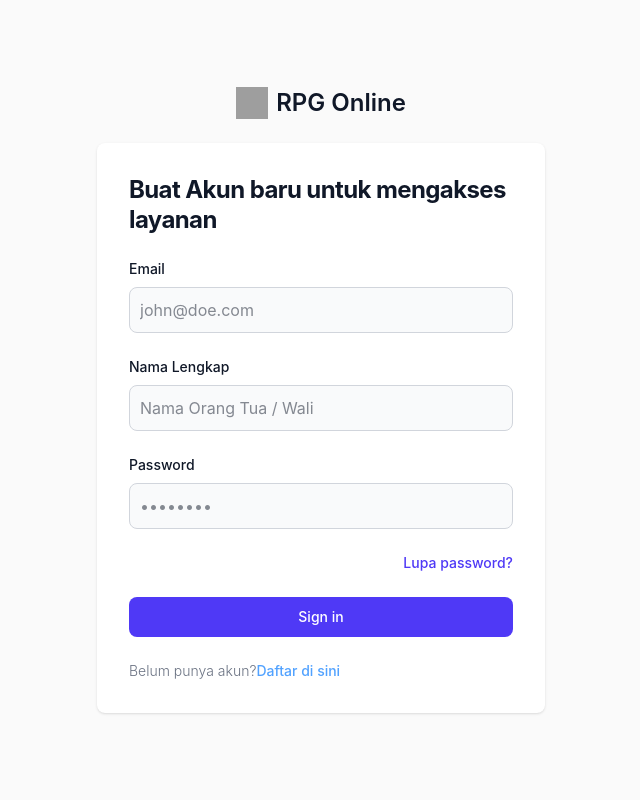
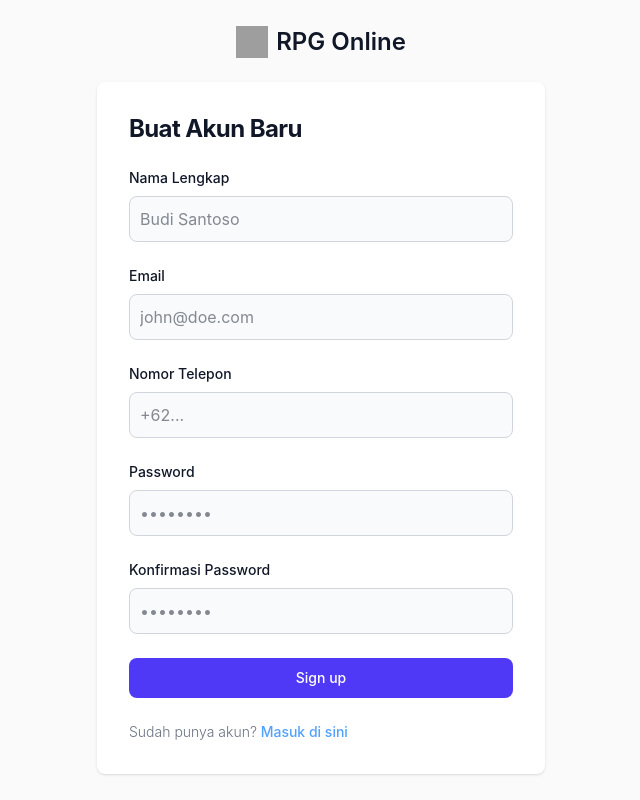
Before and after one commit to stywn93/rpg-online, a React (Vite) app: page /register in a window 1280 px wide. Shown: the whole page, without its empty margins (319-959 px from the left). Built offline with nearby package versions, Linux system fonts and the light colour scheme; grey boxes are pictures that could not be loaded.

Commit message:
WIP registration form

```diff
--- a/index.html
+++ b/index.html
@@ -4,7 +4,7 @@
     <meta charset="UTF-8" />
     <link rel="icon" type="image/svg+xml" href="/vite.svg" />
     <meta name="viewport" content="width=device-width, initial-scale=1.0" />
-    <title>rpg-online</title>
+    <title>RPG Online</title>
   </head>
   <body class="bg-neutral-50 dark:bg-neutral-950">
     <div id="root"></div>
--- a/src/Login.jsx
+++ b/src/Login.jsx
@@ -1,8 +1,9 @@
 import {Link, useNavigate} from "react-router"
 import {userLogin} from "./lib/api/User.js"
 import {useLocalStorage} from "react-use"
-import {set, useForm} from "react-hook-form"
+import {useForm} from "react-hook-form"
 import toast, {Toaster} from 'react-hot-toast';
+import {useState} from "react";
 
 
 export default function Login() {
@@ -13,9 +14,12 @@ export default function Login() {
 
     const navigate = useNavigate()
     const [_, setToken] = useLocalStorage("token", "")
+    const [isLoading, setIsLoading] = useState(false)
 
     const onSubmit = async (data) => {
         const toastId = toast.loading("Logging in...")
+        setIsLoading(true)
+        try {
             const response = await userLogin({
                 email: data.theEmail,
                 password: data.thePassword
@@ -26,9 +30,16 @@ export default function Login() {
                 const token = responseBody.data.token
                 setToken(token)
                 toast.success("Logged in successfully", {id: toastId})
+                navigate("/dashboard")
             } else {
                 toast.error(responseBody.messages.error, {id: toastId})
             }
+        } catch (error) {
+            toast.error("Terjadi kesalahan, coba lagi.", {id: toastId})
+        } finally {
+            setIsLoading(false)
+        }
+
     }
 
     return (<section>
@@ -70,20 +81,21 @@ export default function Login() {
                                    className="bg-gray-50 border border-gray-300 text-gray-900 rounded-lg focus:ring-indigo-600 focus:border-indigo-600 block w-full p-2.5 dark:bg-gray-700 dark:border-gray-600 dark:placeholder-gray-400 dark:text-white dark:focus:ring-blue-500 dark:focus:border-blue-500"
                                    {...register("thePassword", {required: true})}
                             />
+                            {errors.thePassword &&
+                                <span className="text-red-500 text-sm">{errors.thePassword.message}</span>}
                         </div>
                         <div className="flex justify-end">
                             <a href="#"
                                className="text-sm font-medium text-indigo-600 dark:text-indigo-100 hover:underline ">Lupa
                                 password?</a>
                         </div>
-                        <button type="submit"
-                                className="cursor-pointer w-full text-white bg-indigo-600 hover:bg-indigo-700 focus:ring-4 focus:outline-none focus:ring-indigo-300 font-medium rounded-lg text-sm px-5 py-2.5 text-center dark:bg-indigo-600 dark:hover:bg-indigo-700 dark:focus:ring-indigo-800">Sign
-                            in
+                        <button type="submit" disabled={isLoading}
+                                className="cursor-pointer w-full text-white bg-indigo-600 hover:bg-indigo-700 focus:ring-4 focus:outline-none focus:ring-indigo-300 font-medium rounded-lg text-sm px-5 py-2.5 text-center dark:bg-indigo-600 dark:hover:bg-indigo-700 dark:focus:ring-indigo-800 disabled:opacity-50 disabled:cursor-not-allowed">{isLoading ? "Logging in..." : "Sign in"}
                         </button>
                         <p className="text-sm font-light text-gray-500 dark:text-gray-400">
                             Belum punya akun?
                             <Link to="/register"
-                                  className="text-blue-400 hover:text-blue-300 font-medium transition-colors duration-200">Daftar
+                                  className="text-blue-400 hover:text-blue-300 font-medium transition-colors duration-200"> Daftar
                                 di sini</Link>
                         </p>
                     </form>
--- a/src/Register.jsx
+++ b/src/Register.jsx
@@ -1,111 +1,143 @@
-import {useState} from "react"
 import {Link, useNavigate} from "react-router"
-import {userLogin} from "./lib/api/User.js";
-import {useLocalStorage} from "react-use";
+import {userLogin} from "./lib/api/User.js"
+import {useLocalStorage} from "react-use"
 import {useForm} from "react-hook-form"
-
-export default function Login() {
-    const {
-        register, handleSubmit, formState: {errors},
-    } = useForm()
+import toast, {Toaster} from 'react-hot-toast';
+import {useState} from "react";
 
 
-    // const onSubmit = (e) => console.log(data)
+export default function Register() {
+    const {
+        register, handleSubmit, watch, formState: {errors},
+    } = useForm()
+    const password = watch("thePassword")
 
-    const [email, setEmail] = useState("")
-    const [fullName, setFullName] = useState("")
-    const [password, setPassword] = useState("")
 
     const navigate = useNavigate()
     const [_, setToken] = useLocalStorage("token", "")
+    const [isLoading, setIsLoading] = useState(false)
 
-
-    const onSubmit = async (e) => {
-
+    const onSubmit = async (data) => {
+        const toastId = toast.loading("Logging in...")
+        setIsLoading(true)
+        try {
             const response = await userLogin({
-            email: email, password: password,
+                email: data.theEmail,
+                password: data.thePassword
             });
-        const responseBody = await response.json();
-        console.log(responseBody);
+            const responseBody = await response.json()
+            console.log(responseBody)
             if (response.status === 200) {
-            //save token ke localStorage
-            const token = responseBody.data.token;
-            setToken(token);
-            // await navigate({
-            //     pathname: "/dashboard/contacts"
-            // });
-            console.log(token);
+                const token = responseBody.data.token
+                setToken(token)
+                toast.success("Logged in successfully", {id: toastId})
+                navigate("/dashboard")
             } else {
-            await alert(responseBody.errors);
+                toast.error(responseBody.messages.error, {id: toastId})
+            }
+        } catch (error) {
+            toast.error("Terjadi kesalahan, coba lagi.", {id: toastId})
+        } finally {
+            setIsLoading(false)
         }
 
     }
 
     return (<section>
-        <borderbg-div className="flex flex-col items-center justify-center px-6 py-8 mx-auto md:h-screen lg:py-0">
+        <div className="flex flex-col items-center justify-center px-6 py-8 mx-auto md:h-screen lg:py-0">
             <a href="#" className="flex items-center mb-6 text-2xl font-semibold text-gray-900 dark:text-white">
                 <img className="w-8 h-8 mr-2" src="https://flowbite.s3.amazonaws.com/blocks/marketing-ui/logo.svg"
                      alt="logo"/>
                 RPG Online
             </a>
+            <div>
+                <Toaster/>
+            </div>
             <div
                 className="w-full bg-white rounded-lg shadow dark:border md:mt-0 sm:max-w-md xl:p-0 dark:bg-gray-800 dark:border-gray-700">
                 <div className="p-6 space-y-4 md:space-y-6 sm:p-8">
                     <h1 className="text-xl font-bold leading-tight tracking-tight text-gray-900 md:text-2xl dark:text-white">
-                        Buat Akun baru untuk mengakses layanan
+                        Buat Akun Baru
                     </h1>
                     <form className="space-y-4 md:space-y-6" onSubmit={handleSubmit(onSubmit)}>
+                        <div>
+                            <label htmlFor="fullName"
+                                   className="block mb-2 text-sm font-medium text-gray-900 dark:text-white">Nama Lengkap</label>
+                            <input type="text" name="fullName" id="fullName"
+                                   className="bg-gray-50 border border-gray-300 text-gray-900 rounded-lg focus:ring-indigo-600 focus:border-indigo-600 block w-full p-2.5 dark:bg-gray-700 dark:border-gray-600 dark:placeholder-gray-400 dark:text-white dark:focus:ring-blue-500 dark:focus:border-blue-500"
+                                   placeholder="Budi Santoso"
+                                   {...register("fullName", {
+                                       required: true,
+                                       pattern: {
+                                           value: /^[A-Za-z\s.'-]{1,150}$/,
+                                           message: "Nama Lengkap Tidak Valid"
+                                       }
+                                   })}
+                            />
+                            {errors.fullName && <span className="text-red-500 text-sm">{errors.fullName.message}</span>}
+                        </div>
                         <div>
                             <label htmlFor="email"
                                    className="block mb-2 text-sm font-medium text-gray-900 dark:text-white">Email</label>
                             <input type="email" name="email" id="email"
                                    className="bg-gray-50 border border-gray-300 text-gray-900 rounded-lg focus:ring-indigo-600 focus:border-indigo-600 block w-full p-2.5 dark:bg-gray-700 dark:border-gray-600 dark:placeholder-gray-400 dark:text-white dark:focus:ring-blue-500 dark:focus:border-blue-500"
-                                   placeholder="john@doe.com" value={email} {...register("theEmail", {
+                                   placeholder="john@doe.com"
+                                   {...register("theEmail", {
                                        required: true, pattern: {
                                            value: /^[A-Z0-9._%+-]+@[A-Z0-9.-]+\.[A-Z]{2,}$/i, // Standard email regex
-                                    message: "Invalid email address"
+                                           message: "Alamat Email Tidak Valid"
                                        }
-                            })} onChange={(e) => setEmail(e.target.value)}/>
+                                   })}
+                            />
                             {errors.theEmail && <span className="text-red-500 text-sm">{errors.theEmail.message}</span>}
                         </div>
                         <div>
-                            <label htmlFor="fullName"
-                                   className="block mb-2 text-sm font-medium text-gray-900 dark:text-white">Nama Lengkap</label>
-                            <input type="text" name="fullName" id="fullName"
+                            <label htmlFor="phone"
+                                   className="block mb-2 text-sm font-medium text-gray-900 dark:text-white">Nomor Telepon</label>
+                            <input type="text" name="phone" id="phone"
                                    className="bg-gray-50 border border-gray-300 text-gray-900 rounded-lg focus:ring-indigo-600 focus:border-indigo-600 block w-full p-2.5 dark:bg-gray-700 dark:border-gray-600 dark:placeholder-gray-400 dark:text-white dark:focus:ring-blue-500 dark:focus:border-blue-500"
-                                   placeholder="Nama Orang Tua / Wali" value={fullName} {...register("fullName", {
-                                required: true,
-                                pattern: {
-                                    value: /^[A-Za-z\s.'-]{1,150}$/,
-                                    message: "Invalid full name"
+                                   placeholder="+62..."
+                                   {...register("phone", {
+                                       required: true, pattern: {
+                                           value: /^(?:\+62|62|0)8[1-9][0-9]{6,10}$/,
+                                           message: "Nomor telepon tidak valid"
                                        }
-                            })} onChange={(e) => setFullName(e.target.value)}/>
-                            {errors.fullName && <span className="text-red-500 text-sm">{errors.fullName.message}</span>}
+                                   })}
+                            />
+                            {errors.phone && <span className="text-red-500 text-sm">{errors.phone.message}</span>}
                         </div>
                         <div>
                             <label htmlFor="password"
                                    className="block mb-2 text-sm font-medium text-gray-900 dark:text-white">Password</label>
                             <input type="password" name="password" id="password" placeholder="••••••••"
                                    className="bg-gray-50 border border-gray-300 text-gray-900 rounded-lg focus:ring-indigo-600 focus:border-indigo-600 block w-full p-2.5 dark:bg-gray-700 dark:border-gray-600 dark:placeholder-gray-400 dark:text-white dark:focus:ring-blue-500 dark:focus:border-blue-500"
-                                   required="" value={password} {...register("thePassword", {required: true})}
-                                   onChange={(e) => setPassword(e.target.value)}/>
+                                   {...register("thePassword", {required: true})}
+                            />
+                            {errors.thePassword &&
+                                <span className="text-red-500 text-sm">{errors.thePassword.message}</span>}
                         </div>
-                        <div className="flex justify-end">
-                            <a href="#"
-                               className="text-sm font-medium text-indigo-600 dark:text-indigo-100 hover:underline ">Lupa
-                                password?</a>
+                        <div>
+                            <label htmlFor="confirmPassword"
+                                   className="block mb-2 text-sm font-medium text-gray-900 dark:text-white">Konfirmasi Password</label>
+                            <input type="password" placeholder="••••••••"
+                                   className="bg-gray-50 border border-gray-300 text-gray-900 rounded-lg focus:ring-indigo-600 focus:border-indigo-600 block w-full p-2.5 dark:bg-gray-700 dark:border-gray-600 dark:placeholder-gray-400 dark:text-white dark:focus:ring-blue-500 dark:focus:border-blue-500"
+                                   {...register("confirmPassword", {required: true, validate: (value) => value === password || "Password tidak sama"})}
+                            />
+                            {errors.confirmPassword &&
+                                <span className="text-red-500 text-sm">{errors.confirmPassword.message}</span>}
                         </div>
-                        <button type="submit"
-                                className="cursor-pointer w-full text-white bg-indigo-600 hover:bg-indigo-700 focus:ring-4 focus:outline-none focus:ring-indigo-300 font-medium rounded-lg text-sm px-5 py-2.5 text-center dark:bg-indigo-600 dark:hover:bg-indigo-700 dark:focus:ring-indigo-800">Sign
-                            in
+                        <button type="submit" disabled={isLoading}
+                                className="cursor-pointer w-full text-white bg-indigo-600 hover:bg-indigo-700 focus:ring-4 focus:outline-none focus:ring-indigo-300 font-medium rounded-lg text-sm px-5 py-2.5 text-center dark:bg-indigo-600 dark:hover:bg-indigo-700 dark:focus:ring-indigo-800 disabled:opacity-50 disabled:cursor-not-allowed">{isLoading ? "Signing up..." : "Sign up"}
                         </button>
                         <p className="text-sm font-light text-gray-500 dark:text-gray-400">
-                            Belum punya akun?
-                            <Link to="/register" className="text-blue-400 hover:text-blue-300 font-medium transition-colors duration-200">Daftar di sini</Link>
+                            Sudah punya akun?
+                            <Link to="/"
+                                  className="text-blue-400 hover:text-blue-300 font-medium transition-colors duration-200"> Masuk
+                                di sini</Link>
                         </p>
                     </form>
                 </div>
             </div>
-        </borderbg-div>
+        </div>
     </section>)
 }
```
Lines whose indentation alone changed are shown as unchanged.
